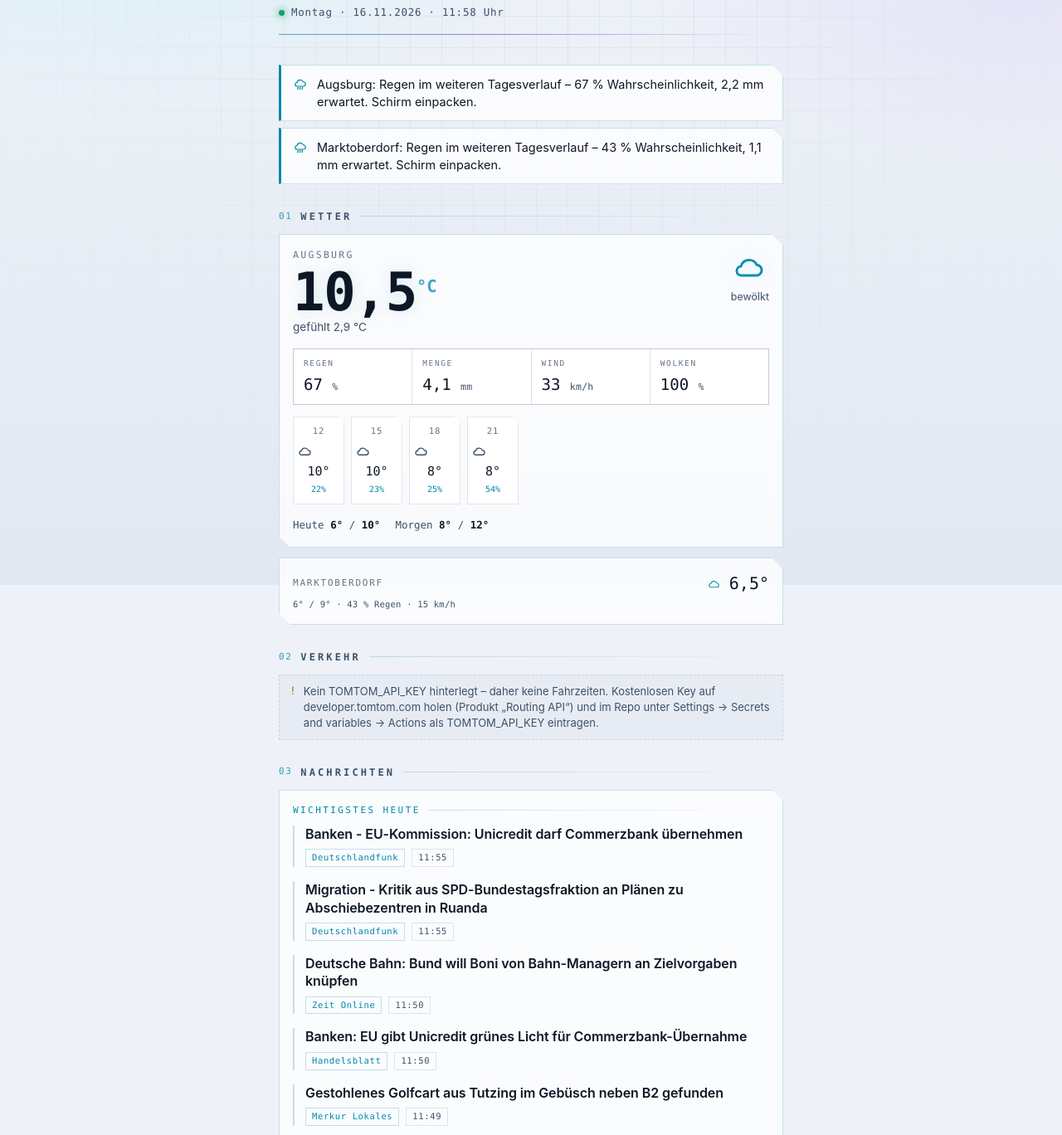
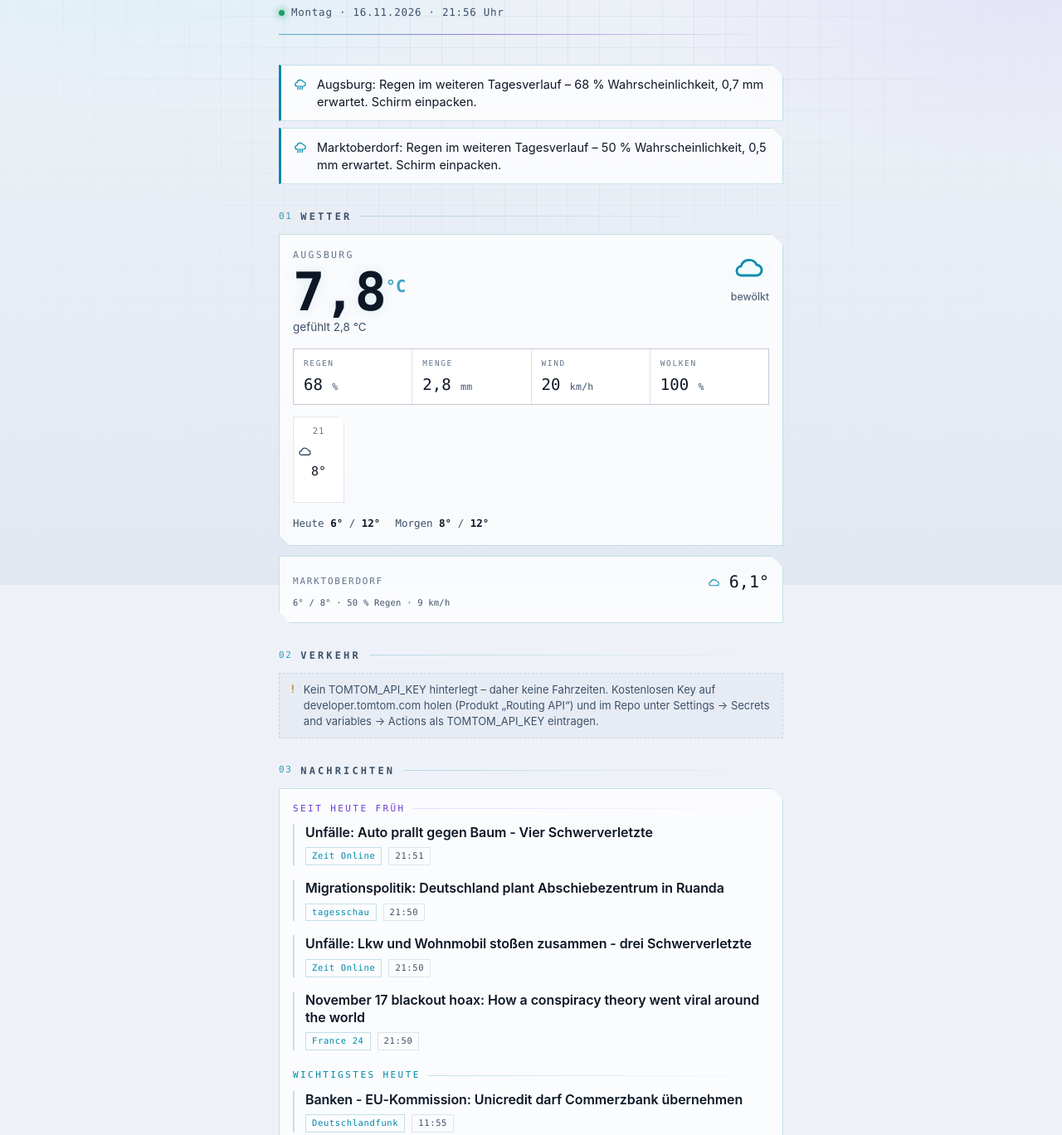
Before and after one commit to danielkalb1-cpu/Jarvis, a plain HTML site: page docs/index.html in a window 1280 px wide. Shown: the part 95-1463 px from the top of the page at 83% size. Drawn offline with Linux system fonts and the light colour scheme.

Commit message:
Briefing aktualisiert 16.11.2026 21:56 [skip ci]

```diff
--- a/docs/index.html
+++ b/docs/index.html
@@ -426,14 +426,14 @@ body::after{
       <h1 class="brand__mark">JARVIS</h1>
       <span class="brand__sub">Morgen-Briefing</span>
     </div>
-    <div class="stamp"><span class="pulse"></span>Montag · 16.11.2026 · 11:58 Uhr</div>
+    <div class="stamp"><span class="pulse"></span>Montag · 16.11.2026 · 21:56 Uhr</div>
     <div class="head__rule"></div>
   </header>
 
 
     <div class="alerts">
-    <div class="alert alert--rain"><span class="alert__icon"><svg class="ic " aria-hidden="true"><use href="#i-rain"></use></svg></span><span>Augsburg: Regen im weiteren Tagesverlauf – 67 % Wahrscheinlichkeit, 2,2 mm erwartet. Schirm einpacken.</span></div>
-    <div class="alert alert--rain"><span class="alert__icon"><svg class="ic " aria-hidden="true"><use href="#i-rain"></use></svg></span><span>Marktoberdorf: Regen im weiteren Tagesverlauf – 43 % Wahrscheinlichkeit, 1,1 mm erwartet. Schirm einpacken.</span></div>
+    <div class="alert alert--rain"><span class="alert__icon"><svg class="ic " aria-hidden="true"><use href="#i-rain"></use></svg></span><span>Augsburg: Regen im weiteren Tagesverlauf – 68 % Wahrscheinlichkeit, 0,7 mm erwartet. Schirm einpacken.</span></div>
+    <div class="alert alert--rain"><span class="alert__icon"><svg class="ic " aria-hidden="true"><use href="#i-rain"></use></svg></span><span>Marktoberdorf: Regen im weiteren Tagesverlauf – 50 % Wahrscheinlichkeit, 0,5 mm erwartet. Schirm einpacken.</span></div>
   </div>
 
 
@@ -447,24 +447,24 @@ body::after{
       <div class="wx__top">
         <div>
           <div class="wx__place">Augsburg</div>
-          <div class="wx__temp">10,5<sup>°C</sup></div>
-          <div class="wx__feels">gefühlt 2,9 °C</div>
+          <div class="wx__temp">7,8<sup>°C</sup></div>
+          <div class="wx__feels">gefühlt 2,8 °C</div>
         </div>
         <div class="wx__cond">
           <svg class="ic wx__glyph" aria-hidden="true"><use href="#i-cloud"></use></svg>
           <span class="wx__label">bewölkt</span>
         </div>
       </div>
-      <div class="wx__grid"><div class="metric"><span class="metric__k">Regen</span><span class="metric__v">67 <small>%</small></span></div><div class="metric"><span class="metric__k">Menge</span><span class="metric__v">4,1 <small>mm</small></span></div><div class="metric"><span class="metric__k">Wind</span><span class="metric__v">33 <small>km/h</small></span></div><div class="metric"><span class="metric__k">Wolken</span><span class="metric__v">100 <small>%</small></span></div></div>
-      <div class="hours"><div class="hour"><div class="hour__t">12</div><svg class="ic hour__i" aria-hidden="true"><use href="#i-cloud"></use></svg><div class="hour__d">10°</div><div class="hour__p">22%</div></div><div class="hour"><div class="hour__t">15</div><svg class="ic hour__i" aria-hidden="true"><use href="#i-cloud"></use></svg><div class="hour__d">10°</div><div class="hour__p">23%</div></div><div class="hour"><div class="hour__t">18</div><svg class="ic hour__i" aria-hidden="true"><use href="#i-cloud"></use></svg><div class="hour__d">8°</div><div class="hour__p">25%</div></div><div class="hour"><div class="hour__t">21</div><svg class="ic hour__i" aria-hidden="true"><use href="#i-cloud"></use></svg><div class="hour__d">8°</div><div class="hour__p">54%</div></div></div>
-      <div class="wx__days"><span>Heute <b>6°</b> / <b>10°</b></span><span>Morgen <b>8°</b> / <b>12°</b></span></div>
+      <div class="wx__grid"><div class="metric"><span class="metric__k">Regen</span><span class="metric__v">68 <small>%</small></span></div><div class="metric"><span class="metric__k">Menge</span><span class="metric__v">2,8 <small>mm</small></span></div><div class="metric"><span class="metric__k">Wind</span><span class="metric__v">20 <small>km/h</small></span></div><div class="metric"><span class="metric__k">Wolken</span><span class="metric__v">100 <small>%</small></span></div></div>
+      <div class="hours"><div class="hour"><div class="hour__t">21</div><svg class="ic hour__i" aria-hidden="true"><use href="#i-cloud"></use></svg><div class="hour__d">8°</div><div class="hour__p"></div></div></div>
+      <div class="wx__days"><span>Heute <b>6°</b> / <b>12°</b></span><span>Morgen <b>8°</b> / <b>12°</b></span></div>
     </div>
     <div class="panel wx__more">
       <div class="wxrow">
         <span class="wxrow__n">Marktoberdorf</span>
         <svg class="ic wxrow__i" aria-hidden="true"><use href="#i-cloud"></use></svg>
-        <span class="wxrow__t">6,5°</span>
-        <span class="wxrow__f">6° / 9° · 43 % Regen · 15 km/h</span>
+        <span class="wxrow__t">6,1°</span>
+        <span class="wxrow__f">6° / 8° · 50 % Regen · 9 km/h</span>
       </div>
     </div>
   </section>
@@ -486,6 +486,23 @@ body::after{
       <span class="section__line"></span>
     </div>
         <div class="panel">
+      <div class="block__title block__title--neu">Seit heute früh</div>
+      <a class="story" href="https://www.zeit.de/news/2026-11/16/auto-prallt-gegen-baum-vier-schwerverletzte" target="_blank" rel="noopener noreferrer">
+        <h3 class="story__h">Unfälle: Auto prallt gegen Baum - Vier Schwerverletzte</h3>
+        <div class="story__m"><span class="chip chip--src">Zeit Online</span><span class="chip">21:51</span></div>
+      </a>
+      <a class="story" href="https://www.tagesschau.de/tagesthemen/video-1684984.html" target="_blank" rel="noopener noreferrer">
+        <h3 class="story__h">Migrationspolitik: Deutschland plant Abschiebezentrum in Ruanda</h3>
+        <div class="story__m"><span class="chip chip--src">tagesschau</span><span class="chip">21:50</span></div>
+      </a>
+      <a class="story" href="https://www.zeit.de/news/2026-11/16/lkw-und-wohnmobil-stossen-zusammen-drei-schwerverletzte" target="_blank" rel="noopener noreferrer">
+        <h3 class="story__h">Unfälle: Lkw und Wohnmobil stoßen zusammen - drei Schwerverletzte</h3>
+        <div class="story__m"><span class="chip chip--src">Zeit Online</span><span class="chip">21:50</span></div>
+      </a>
+      <a class="story" href="https://www.france24.com/en/tv-shows/truth-or-fake/20261116-november-17-blackout-hoax-how-a-conspiracy-theory-went-viral-around-the-world" target="_blank" rel="noopener noreferrer">
+        <h3 class="story__h">November 17 blackout hoax: How a conspiracy theory went viral around the world</h3>
+        <div class="story__m"><span class="chip chip--src">France 24</span><span class="chip">21:50</span></div>
+      </a>
       <div class="block__title">Wichtigstes heute</div>
       <a class="story" href="https://www.deutschlandfunk.de/eu-kommission-unicredit-darf-commerzbank-uebernehmen-102.html" target="_blank" rel="noopener noreferrer">
         <h3 class="story__h">Banken - EU-Kommission: Unicredit darf Commerzbank übernehmen</h3>
@@ -566,9 +583,9 @@ body::after{
     </div>
   </section>
 
-  <footer class="foot">Stand <b>Montag, 16. November 2026 · 11:58 Uhr</b> (CET, Europe/Berlin)<br>
-    288 Meldungen aus 30 Feeds · Gewichtung: Aktualität<br>
-    <span class="foot__down">Nicht erreichbar:</span> Nachrichten-Gewichtung<br>
+  <footer class="foot">Stand <b>Montag, 16. November 2026 · 21:56 Uhr</b> (CET, Europe/Berlin)<br>
+    293 Meldungen aus 30 Feeds · Gewichtung: Aktualität · Nachrichten von 11:58 Uhr<br>
+    Alle Quellen erreichbar.<br>
     Gebaut aus statischem HTML · keine Skripte, keine Tracker</footer>
 
 </div>
```
